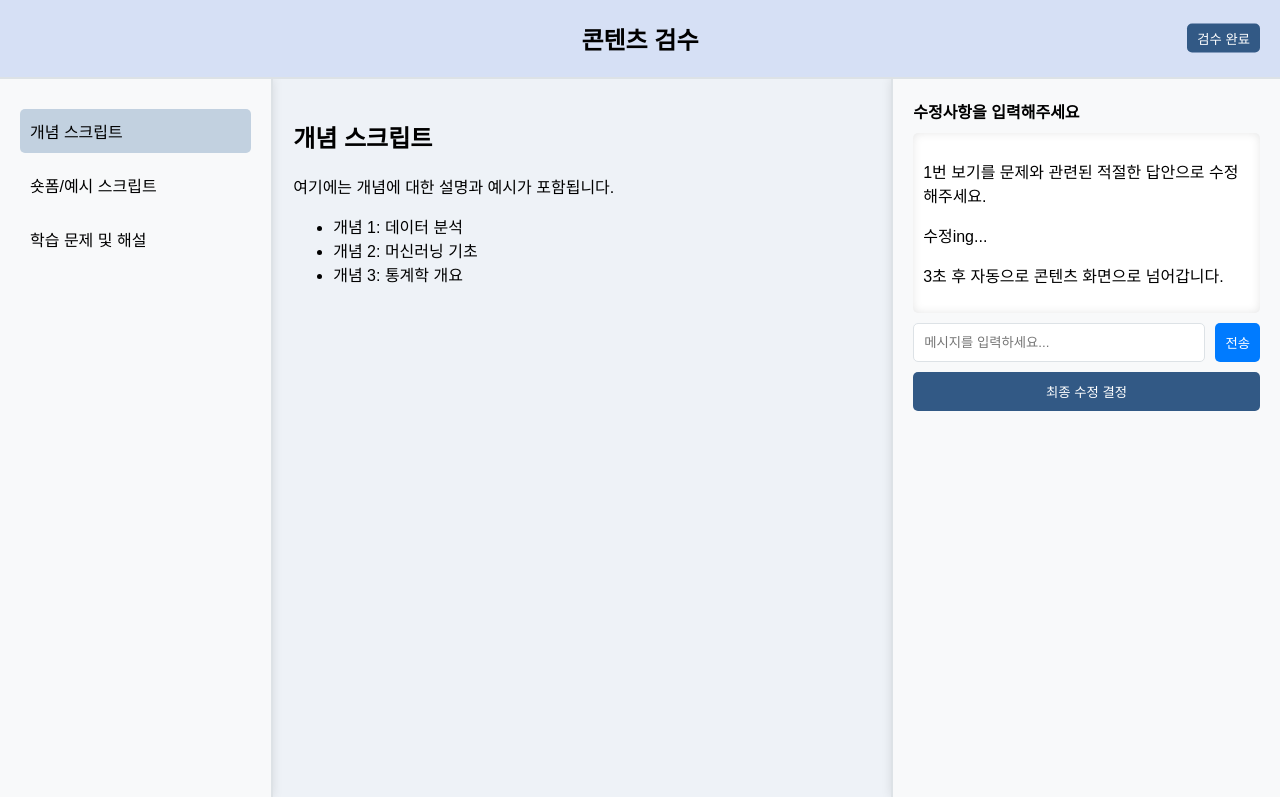
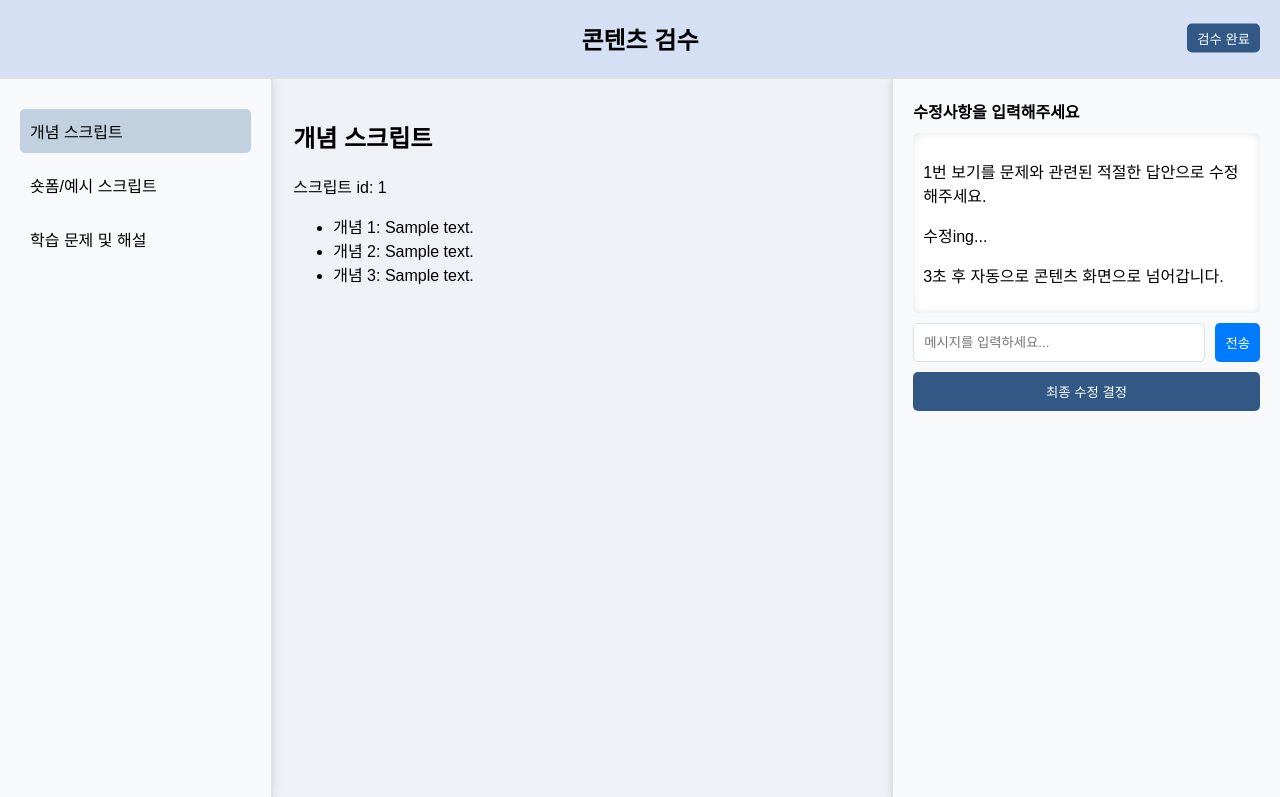
Before and after one commit to sweetpotatoju/Daywon, a FastAPI app: template app/templates/content_inspection_page.html in a window 1280 px wide, after a click on "개념 스크립트". Shown: the part 66-863 px from the top of the page. Run offline with FastAPI, Linux system fonts and the light colour scheme; the template is opened without the code that fills it: most values are stand-ins (such as "Sample title", 1, 10 or a date in 2020).

Commit message:
admin 검수 페이지

```diff
--- a/app/main.py
+++ b/app/main.py
@@ -653,7 +653,7 @@ async def content_view(request: Request, content_id: int, db: Session = Depends(
 
     video_url = request.url_for("stream_video", video_path=remote_video_url)
 
-    return templates.TemplateResponse("content_view.html", {
+    return templates.TemplateResponse("content_inspection_page.html", {
         "request": request,
         "script_data": script_data,
         "case_script_data": case_script_data,
--- a/app/templates/content_inspection_page.html
+++ b/app/templates/content_inspection_page.html
@@ -186,30 +186,70 @@
         <div class="content">
             <div id="concept-scripts">
                 <h2>개념 스크립트</h2>
-                <p>여기에는 개념에 대한 설명과 예시가 포함됩니다.</p>
+                {% if script_data %}
+                    <p>스크립트 id: {{ script_data.scripts_id }}</p>
                     <ul>
-                    <li>개념 1: 데이터 분석</li>
-                    <li>개념 2: 머신러닝 기초</li>
-                    <li>개념 3: 통계학 개요</li>
+                        <li>개념 1: {{ script_data.content_1 }}</li>
+                        <li>개념 2: {{ script_data.content_2 }}</li>
+                        <li>개념 3: {{ script_data.content_3 }}</li>
                     </ul>
+                {% else %}
+                    <p>No script available.</p>
+                {% endif %}
             </div>
             <div id="shortform-examples">
                 <h2>숏폼/예시스크립트</h2>
                 <p>여기에는 숏폼 비디오 및 예시 스크립트가 포함됩니다.</p>
+                {% if case_script_data %}
                     <ul>
-                    <li>숏폼 1: 데이터 시각화 예시</li>
-                    <li>숏폼 2: 회귀 분석 예시</li>
-                    <li>숏폼 3: 분류 문제 예시</li>
+                        <li>숏폼 1: {{ case_script_data.content_1 }}</li>
+                        <li>숏폼 2: {{ case_script_data.content_2 }}</li>
+                        <li>숏폼 3: {{ case_script_data.content_3 }}</li>
+                        <li>숏폼 4: {{ case_script_data.content_4 }}</li>
+                        <li>숏폼 5: {{ case_script_data.content_5 }}</li>
+                        <li>숏폼 6: {{ case_script_data.content_6 }}</li>
                     </ul>
+                {% else %}
+                    <p>No case script available.</p>
+                {% endif %}
+
+                {% if video_url %}
+                    <div id="video-container">
+                        <video controls width="360" height="640">
+                        <source src="{{ video_url }}" type="video/mp4">
+                            Your browser does not support the video tag.
+                        </video>
                     </div>
+                    {% else %}
+                        <p>영상을 불러오지 못했습니다.</p>
+                    {% endif %}
+            </div>
+
             <div id="learning-problems">
                 <h2>학습 문제 및 해설</h2>
-                <p>여기에는 학습 문제와 그 해설이 포함됩니다.</p>
+                {% if problem_data %}
+                <p>{{ problem_data.question }}</p>
                     <ul>
-                    <li>문제 1: 회귀 분석 문제</li>
-                    <li>문제 2: 분류 문제</li>
-                    <li>문제 3: 클러스터링 문제</li>
+                        <li> 1: {{ problem_data.option_1 }}</li>
+                        <li> 2: {{ problem_data.option_2 }}</li>
+                        <li> 3: {{ problem_data.option_3 }}</li>
+                        <li> 4: {{ problem_data.option_4 }}</li>
+                        <li> 정답: {{ problem_data.answer_option }}</li>
                     </ul>
+                {% else %}
+                    <p>No problems available.</p>
+                {% endif %}
+
+                {% if comment_data %}
+                    <ul>
+                        <li> 해설 1: {{ comment_data.comment_1 }}</li>
+                        <li> 해설 2: {{ comment_data.comment_2 }}</li>
+                        <li> 해설 3: {{ comment_data.comment_3 }}</li>
+                        <li> 해설 4: {{ comment_data.comment_4 }}</li>
+                    </ul>
+                {% else %}
+                    <p>No comments available.</p>
+                {% endif %}
             </div>
         </div>
         <div class="chatbot">
```
Lines whose indentation alone changed are shown as unchanged.
